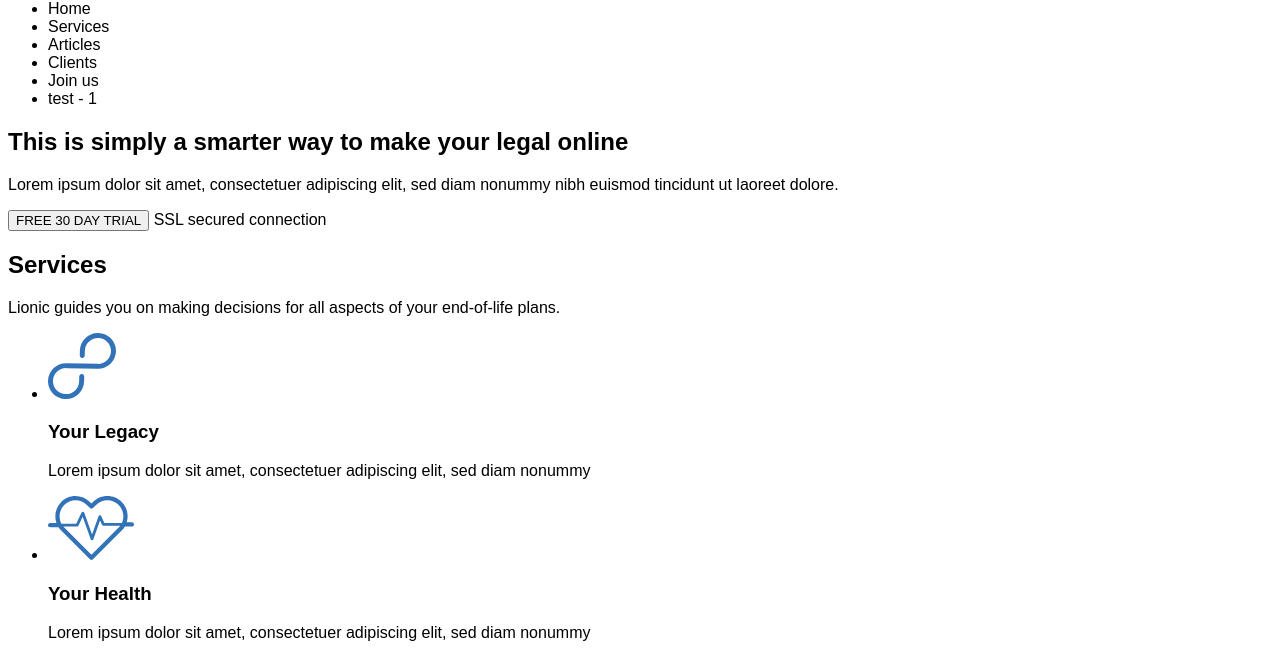
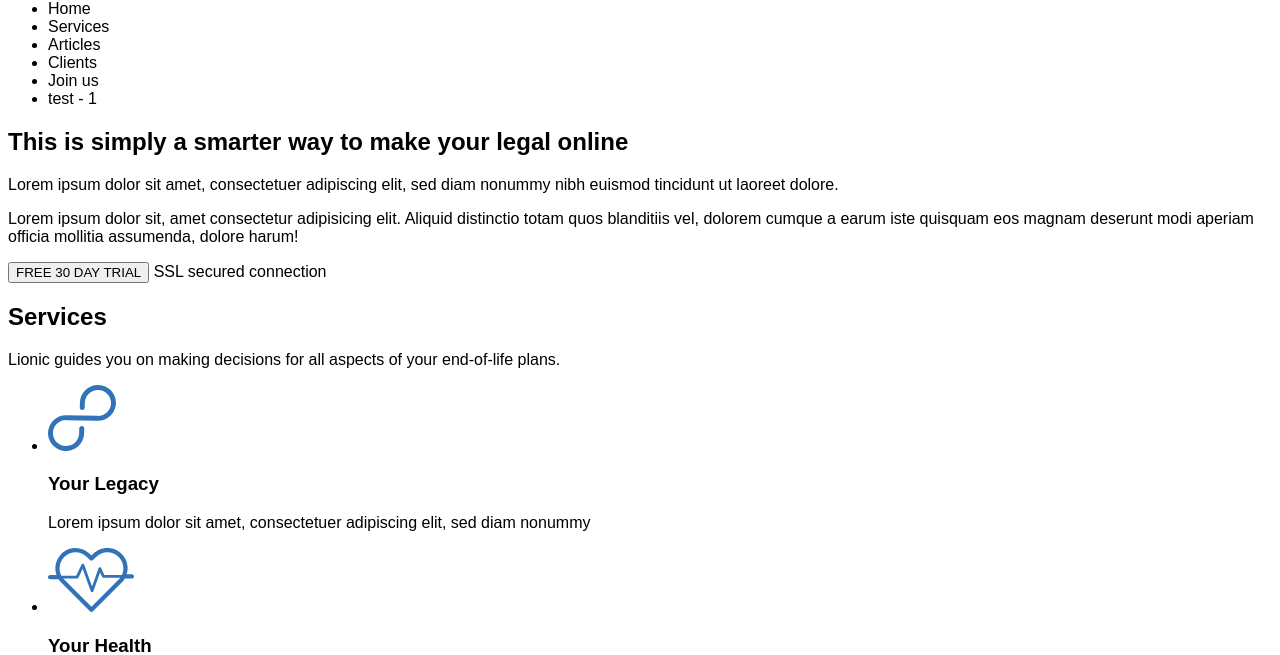
Before and after one commit to Thestra66/project-one, a plain HTML site: page index.html in a window 1280 px wide. Shown: the part 72-727 px from the top of the page. Drawn offline with Linux system fonts and the light colour scheme.

Commit message:
hero descr added

```diff
--- a/index.html
+++ b/index.html
@@ -56,6 +56,7 @@
                     <p class="hero-descr">
                         Lorem ipsum dolor sit amet, consectetuer adipiscing elit, sed diam nonummy nibh euismod tincidunt ut&nbsp;laoreet dolore.
                     </p>
+                    <p>Lorem ipsum dolor sit, amet consectetur adipisicing elit. Aliquid distinctio totam quos blanditiis vel, dolorem cumque a earum iste quisquam eos magnam deserunt modi aperiam officia mollitia assumenda, dolore harum!</p>
                     <button class="btn hero-btn">
                         FREE 30&nbsp;DAY TRIAL
                     </button>
```
